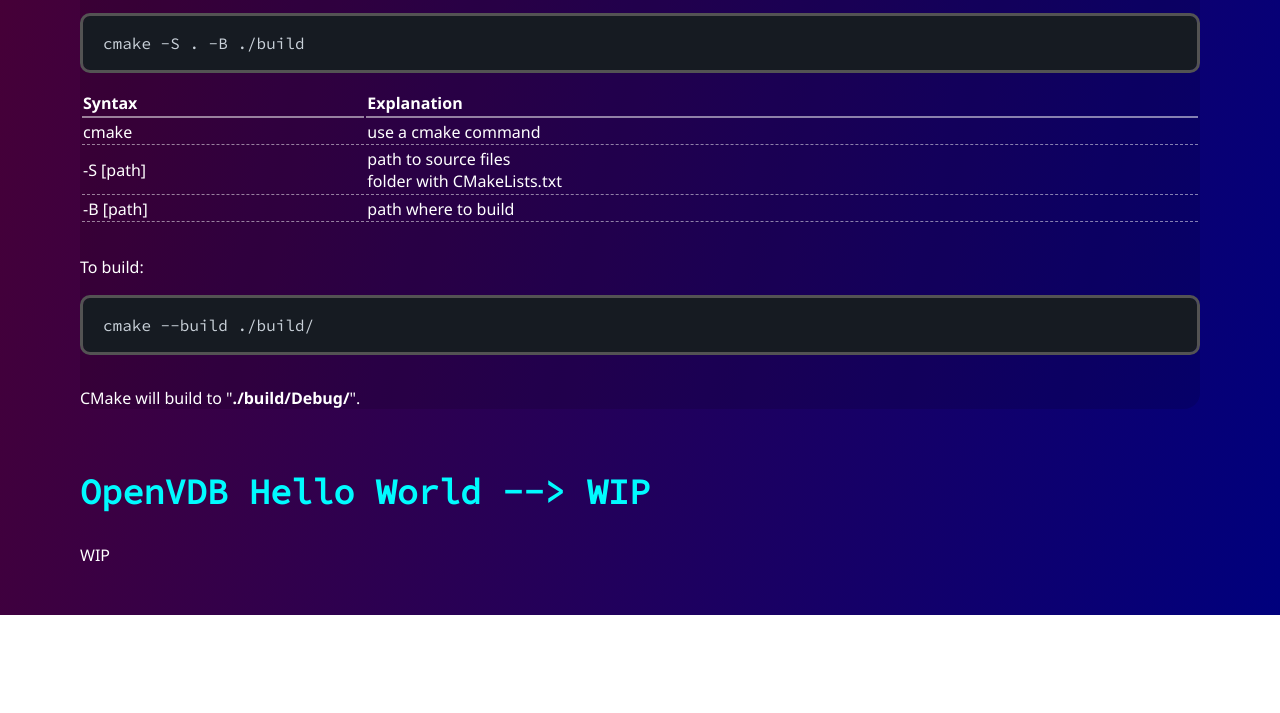
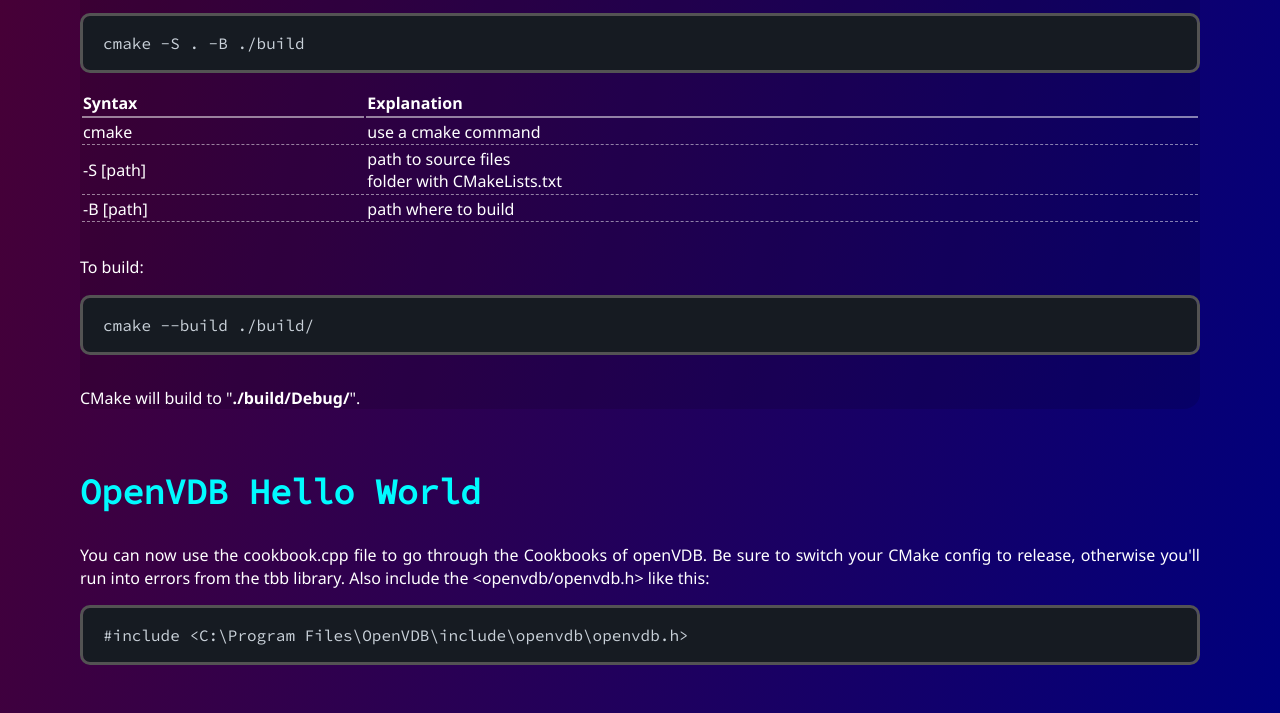
Before and after one commit to mbytesdev/mbytesdev.github.io, a plain HTML site: page vdb/index.html in a window 1280 px wide. Shown: the part 4831-5544 px from the top of the page. Before the commit the page ends 5446 px from the top, so only its background shows below. Drawn offline with Linux system fonts and the light colour scheme.

Commit message:
Finalised

```diff
--- a/vdb/index.html
+++ b/vdb/index.html
@@ -439,8 +439,14 @@
                 </div>
         </section>
         <section class="ch">
-            <h2 class="chTitle">OpenVDB Hello World --> WIP</h2>
-            <p class="chContent">WIP</p>
+            <h2 class="chTitle">OpenVDB Hello World</h2>
+            <p class="chContent">You can now use the cookbook.cpp file to go through the Cookbooks of openVDB.
+                Be sure to switch your CMake config to release, otherwise you'll run into errors from the tbb library.
+                Also include the &lt;openvdb/openvdb.h&gt; like this:</p>
+            <div class="pre">
+                <div class="console">#include &lt;C:\Program Files\OpenVDB\include\openvdb\openvdb.h&gt;
+                </div>
+            </div>
         </section>
     </div>
     <script src="../js/tabs.js"></script>
```
